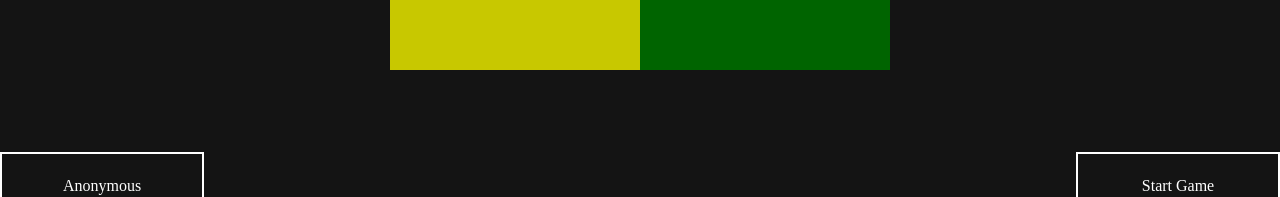
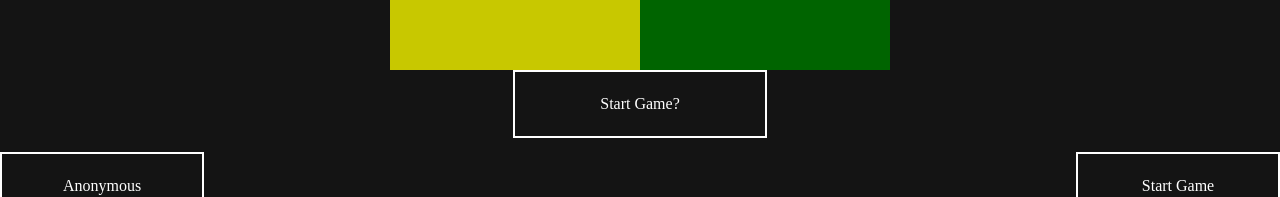
Before and after one commit to Eccentricware/s2roop, a React app: page / in a window 1280 px wide. Shown: the part 580-777 px from the top of the page. Built offline with nearby package versions, Linux system fonts and the light colour scheme; no server answers.

Commit message:
Split game status display to more central display. Visual feedback of user clicks.

```diff
--- a/src/App.css
+++ b/src/App.css
@@ -2,3 +2,20 @@
   height: 100vh;
   background-color: rgb(20, 20, 20);
 }
+
+#game-banner {
+  left: 50%;
+  top: 50%;
+  transform: translate(-50%,250px);
+  position: absolute;
+  /* left: 0px; */
+  /* bottom: 0px; */
+  border: solid rgb(255 255 255) 2px;
+  display: flex;
+  width: 250px;
+  height: 64px;
+  align-items: center;
+  color: rgb(255 255 255);
+  justify-content: center;
+  cursor: pointer;
+}
--- a/src/App.jsx
+++ b/src/App.jsx
@@ -14,8 +14,9 @@
 
   const [username, setUsername] = useState('Anonymous');
   const [gameCount, setGameCount] = useState(1);
-  const [interactionMode, setInteractionMode] = useState('Start Game');
-  const [activeOptions, setActiveOptions] = useState(['red', 'blue', 'yellow', 'green'])
+  const [gameBanner, getGameBanner] = useState('Start Game?');
+  const [interactionMode, setInteractionMode] = useState('Start Game?');
+  const [activeOptions, setActiveOptions] = useState(['red', 'blue', 'yellow', 'green']);
   const [currentSequence, setCurrentSequence] = useState([]);
   const [nextAnswerIndex, setNextAnswerIndex] = useState(0);
   const [activeLight, setActiveLight] = useState('none');
@@ -30,13 +31,17 @@
       .then(data => setHighScores(data));
   }, [gameCount]);
 
+  // useEffect(() => {
+  //   if (round === 1 && interactionMode === 'Start Game')
+  // }, [round]);
+
   const extendSequence = () => {
     var nextColor = Math.floor(Math.random() * activeOptions.length);
     var extendedSequence = currentSequence.slice();
     extendedSequence.push(activeOptions[nextColor]);
     setCurrentSequence(extendedSequence);
     console.log(extendedSequence);
-    setInteractionMode('Replaying Sequence');
+    setInteractionMode('Displaying Sequence');
     displayExtendedSequence(extendedSequence);
   }
 
@@ -72,6 +77,9 @@
   }
 
   const guessColor = (color) => {
+    turnLightOn(color);
+    setTimeout(() => {
+      turnOffLights();
       if (color === currentSequence[nextAnswerIndex]) {
         console.log('Correct!');
         var newCurrentScore = currentScore + round;
@@ -103,7 +111,7 @@
         setCurrentSequence([]);
         var nextGameNumber = gameCount + 1;
         setGameCount(nextGameNumber);
-      setInteractionMode('Start Game');
+        setInteractionMode('Game over!');
         if (currentScore > 0) {
           fetch('http://localhost:8000/api/scores', {
             method: 'POST',
@@ -114,15 +122,18 @@
           });
         }
       }
+    }, 175);
   }
 
   return (
     <div className="App">
+      <div id="title"></div>
       <ScoreDisplay currentScore={currentScore} highScore={highScore} round={round} />
       <LeaderBoard scores={highScores}/>
       <CenterButtons width={width} height={height}
         activeLight={activeLight} guessColor={guessColor}
       />
+      <div id="game-banner">{interactionMode}</div>
       <Username username={username} setUsername={setUsername}/>
       <StartButton extendSequence={extendSequence} interactionMode={interactionMode} />
     </div>
--- a/src/StartButton/StartButton.css
+++ b/src/StartButton/StartButton.css
@@ -9,4 +9,5 @@
   align-items: center;
   color: white;
   justify-content: center;
+  cursor: pointer;
 }
--- a/src/StartButton/StartButton.jsx
+++ b/src/StartButton/StartButton.jsx
@@ -6,7 +6,7 @@
     <div className="start-btn"
       onClick={() => { extendSequence() }}
     >
-      {interactionMode}
+      Start Game
     </div>
   )
 }
--- a/src/Username/Username.css
+++ b/src/Username/Username.css
@@ -9,4 +9,5 @@
   align-items: center;
   color: white;
   justify-content: center;
+  cursor: pointer;
 }
```
Lines whose indentation alone changed are shown as unchanged.
